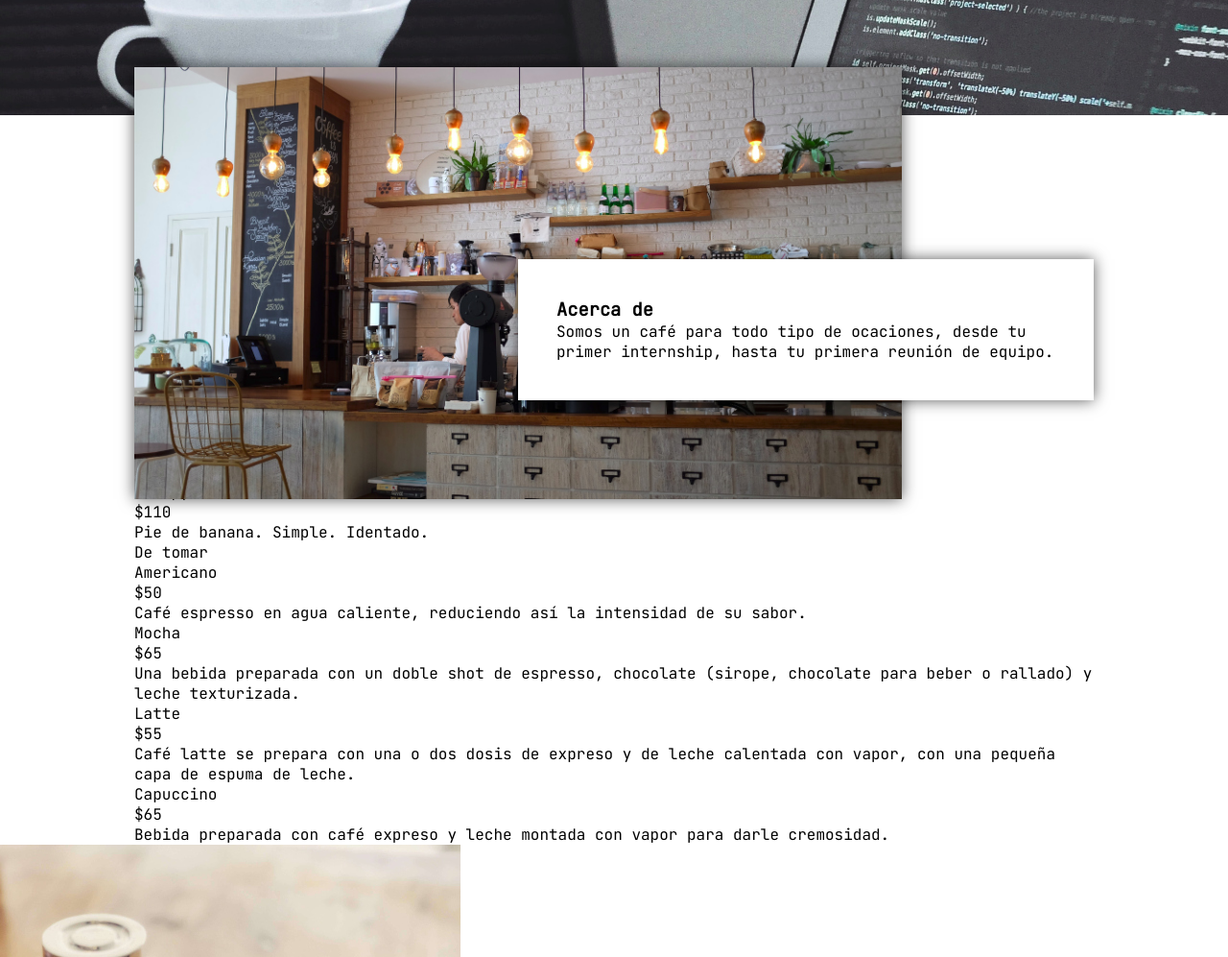
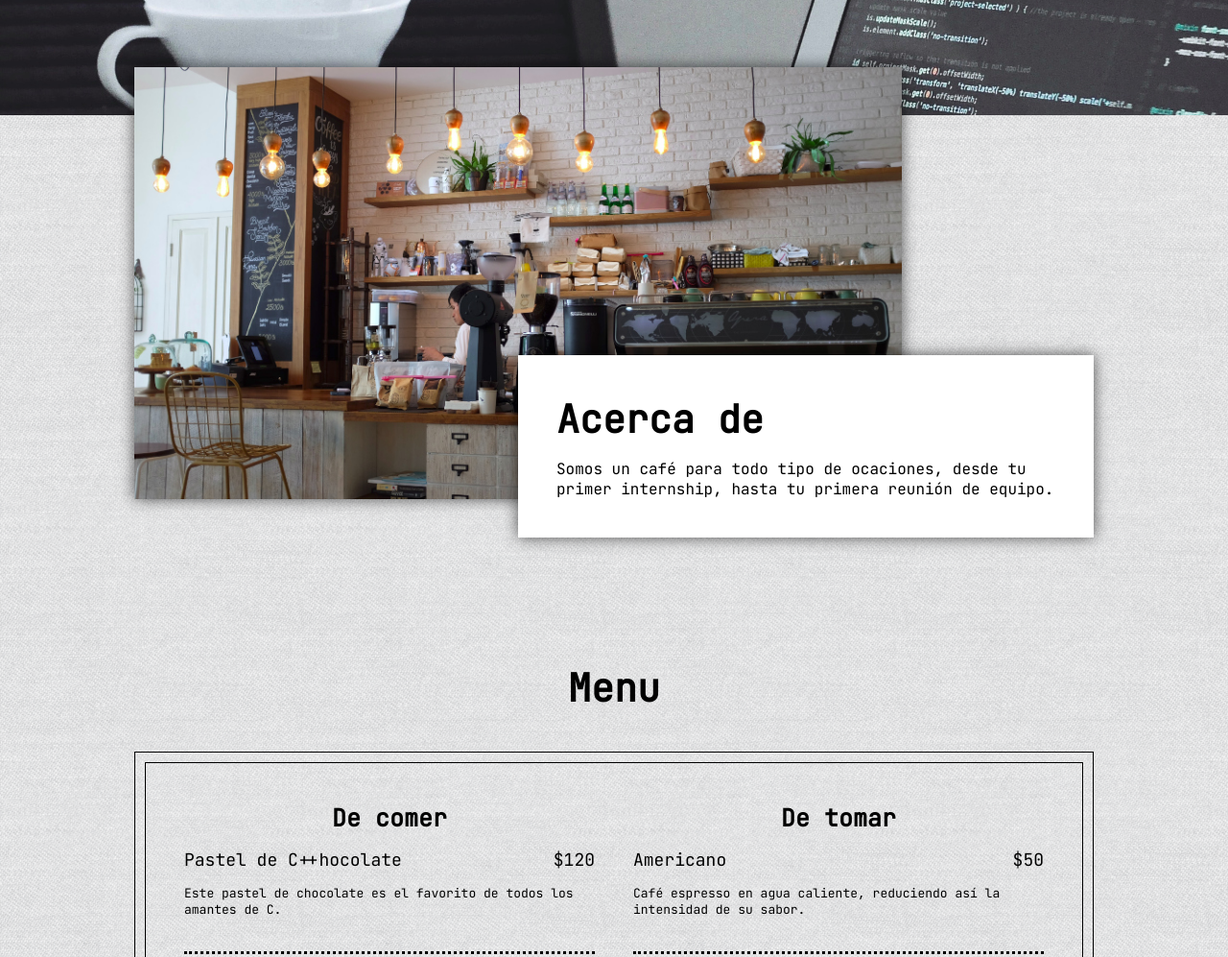
Before and after one commit to ivansmb11/DesarrolloWeb, a plain HTML site: page PRACTICAS/Cafeteria/index.html in a window 1280 px wide. Shown: the part 580-1577 px from the top of the page at 96% size. Drawn offline with nearby package versions, Linux system fonts and the light colour scheme.

Commit message:
css aqui

```diff
--- a/PRACTICAS/Cafeteria/css/estilos.css
+++ b/PRACTICAS/Cafeteria/css/estilos.css
@@ -104,7 +104,78 @@ header .textos h3 {
     width: 60%;
     position: relative;
     float: right;
-    top: 150px;
+    top: 250px;
     z-index: 1;
     box-shadow: 0px 0px 15px 0px rgba(0, 0, 0, 0.65);
 }
+
+.main .acerca-de article h3 {
+    font-size: 40px;
+    font-weight: 900;
+    margin-bottom: 15px;
+}
+
+.main .menu {
+    padding-top: 570px;
+    margin-bottom: 50px;
+}
+
+.main .menu .contenedor .titulo {
+    font-size: 40px;
+    font-weight: 900;
+    text-align: center;
+    margin-bottom: 40px;
+}
+
+.main .menu .contenedor .contenedor-menu {
+    border: 1px solid #000000;
+    background: transparent;
+    padding: 10px;
+    overflow: hidden;
+}
+
+.main .menu .contenedor .contenedor-menu2 {
+    border: 1px solid #000000;
+    background: transparent;
+    padding: 20px;
+    overflow: hidden;
+}
+
+.main .menu article {
+    width: 50%;
+    float: left;
+    margin-bottom: 20px;
+    padding: 20px;
+}
+
+.main .menu article .categoria {
+    font-size: 25px;
+    font-weight: 900;
+    margin-bottom: 15px;
+    text-align: center;
+}
+
+.main .menu article .platillo {
+    overflow: hidden;
+    margin-bottom: 30px;
+    padding-bottom: 20px;
+    border-bottom: 3px dotted #000000;
+}
+
+.main .menu article .platillo .nombre {
+    font-size: 18px;
+    margin-bottom: 15px;
+    float: left;
+}
+
+.main .menu article .platillo .precio {
+    font-size: 18px;
+    margin-bottom: 15px;
+    float: right;
+}
+
+.main .menu article .platillo .descripcion {
+    font-size: 13px;
+    margin-bottom: 15px;
+    clear: both;
+}
```
Also changed, not shown: PRACTICAS/Cafeteria/index.html (+3 -1 lines).
